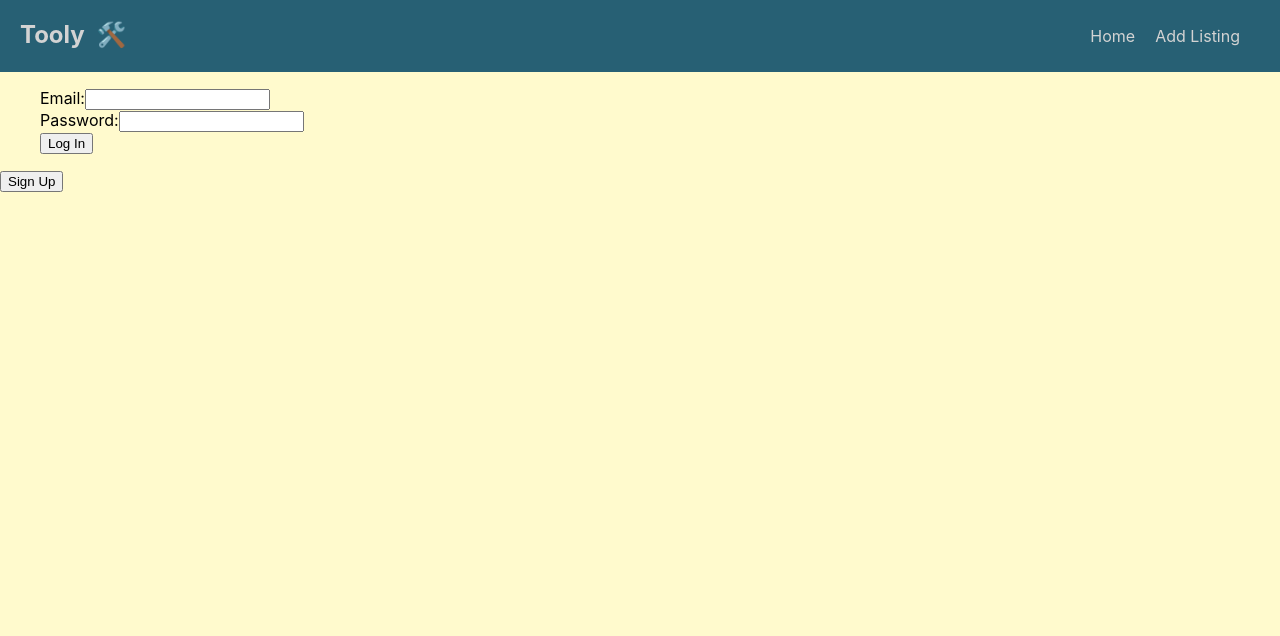
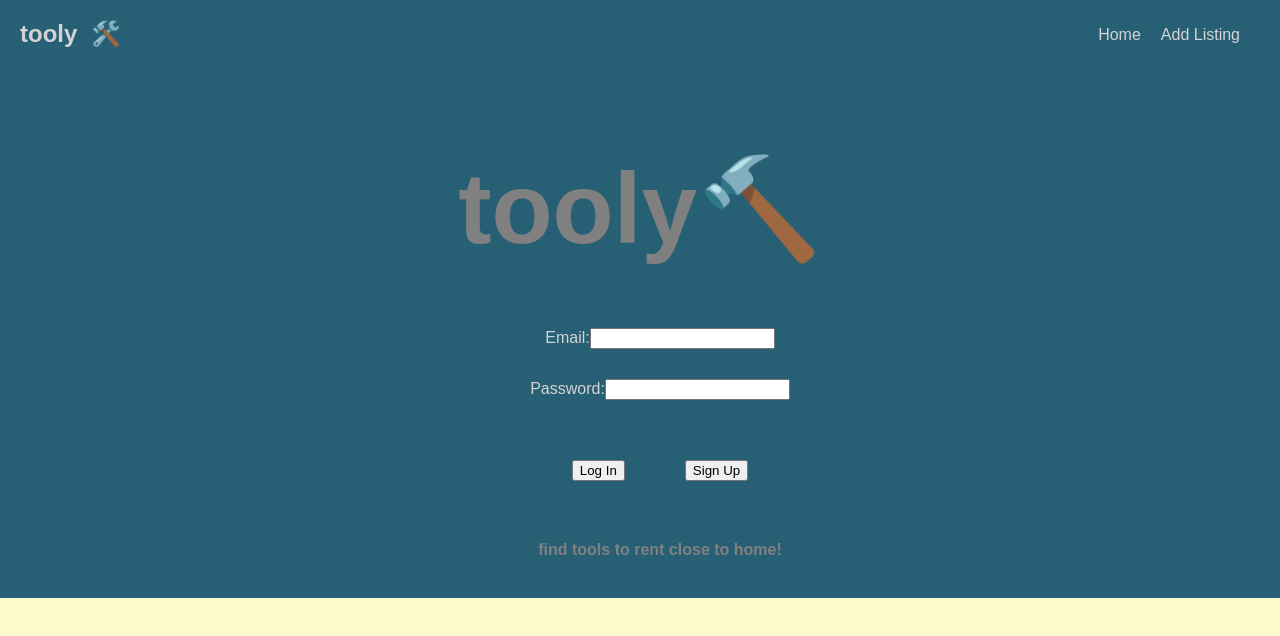
Before and after one commit to Squirtle-Squad-1150/Tooly, a React (Create React App) app in the folder frontend/: page / in a window 1280 px wide. Shown: the top 636 px of the page. Built offline with nearby package versions, Linux system fonts and the light colour scheme; no server answers.

Commit message:
styled signin/signup pages

```diff
--- a/frontend/src/App.css
+++ b/frontend/src/App.css
@@ -1,38 +1,13 @@
 .App {
-  text-align: center;
-}
-
-.App-logo {
-  height: 40vmin;
-  pointer-events: none;
-}
-
-@media (prefers-reduced-motion: no-preference) {
-  .App-logo {
-    animation: App-logo-spin infinite 20s linear;
-  }
-}
-
-.App-header {
-  background-color: #282c34;
-  min-height: 100vh;
-  display: flex;
-  flex-direction: column;
-  align-items: center;
-  justify-content: center;
-  font-size: calc(10px + 2vmin);
-  color: white;
+	text-align: center;
 }
 
 .App-link {
-  color: #61dafb;
+	color: #61dafb;
 }
 
-@keyframes App-logo-spin {
-  from {
-    transform: rotate(0deg);
-  }
-  to {
-    transform: rotate(360deg);
-  }
+@import url('https://fonts.googleapis.com/css2?family=Source+Serif+4:wght@400;800&display=swap');
+
+body {
+	font-family: 'Source Serif 4', sans-serif;
 }
--- a/frontend/src/components/Header/Header.js
+++ b/frontend/src/components/Header/Header.js
@@ -7,7 +7,7 @@ const Header = () => {
 			<nav className='navBar'>
 				<Link to='/toolcard' className='links'>
 					<h1 className='navTitle'>
-						Tooly &nbsp;
+						tooly &nbsp;
 						<span role='img' aria-label='hammer and wrench'>
 							🛠️
 						</span>
@@ -23,7 +23,7 @@ const Header = () => {
 						</li>
 						<li className='navLi'>
 							{' '}
-							<Link to='/add-listing' className='links' >
+							<Link to='/add-listing' className='links'>
 								Add Listing
 							</Link>
 						</li>
--- a/frontend/src/components/Header/header.css
+++ b/frontend/src/components/Header/header.css
@@ -8,6 +8,9 @@
 	display: flex;
 }
 
+.navTitle {
+	font-weight: 800;
+}
 .navTitle,
 .navBar {
 	display: flex;
--- a/frontend/src/components/SignIn/SignIn.css
+++ b/frontend/src/components/SignIn/SignIn.css
@@ -1,3 +1,156 @@
 .login-li {
-    list-style-type: none;
+	list-style-type: none;
+	margin: 30px;
 }
+
+.login-ul {
+	text-align: center;
+}
+
+.login-form {
+	background-color: #276074;
+	position: relative;
+	color: lightgray;
+}
+
+.login-button,
+.sign-up-button {
+	margin: 30px;
+}
+
+/* adapted from https://www.sliderrevolution.com/resources/css-text-animation/ */
+
+.tooly-header {
+	font-family: inherit;
+	perspective: 1000px;
+	text-align: center;
+	margin: 80px;
+	color: gray;
+	font-family: 'Source Serif 4', sans-serif;
+	font-weight: 800;
+}
+
+.tooly-header span {
+	cursor: pointer;
+	display: inline-block;
+	font-size: 100px;
+	user-select: none;
+	line-height: 0.8;
+}
+
+.tooly-header span:nth-child(1).active {
+	animation: balance 1.5s ease-out;
+	transform-origin: bottom left;
+}
+
+@keyframes balance {
+	0%,
+	100% {
+		transform: rotate(0deg);
+	}
+
+	30%,
+	60% {
+		transform: rotate(-45deg);
+	}
+}
+
+.tooly-header span:nth-child(2).active {
+	animation: shrinkjump 1s ease-in-out;
+	transform-origin: bottom center;
+}
+
+@keyframes shrinkjump {
+	10%,
+	35% {
+		transform: scale(2, 0.2) translate(0, 0);
+	}
+
+	45%,
+	50% {
+		transform: scale(1) translate(0, -150px);
+	}
+
+	80% {
+		transform: scale(1) translate(0, 0);
+	}
+}
+
+.tooly-header span:nth-child(3).active {
+	animation: falling 2s ease-out;
+	transform-origin: bottom center;
+}
+
+@keyframes falling {
+	12% {
+		transform: rotateX(240deg);
+	}
+
+	24% {
+		transform: rotateX(150deg);
+	}
+
+	36% {
+		transform: rotateX(200deg);
+	}
+
+	48% {
+		transform: rotateX(175deg);
+	}
+
+	60%,
+	85% {
+		transform: rotateX(180deg);
+	}
+
+	100% {
+		transform: rotateX(0deg);
+	}
+}
+
+.tooly-header span:nth-child(4).active {
+	animation: rotate 1s ease-out;
+}
+
+@keyframes rotate {
+	20%,
+	80% {
+		transform: rotateY(180deg);
+	}
+
+	100% {
+		transform: rotateY(360deg);
+	}
+}
+
+.tooly-header span:nth-child(5).active {
+	animation: toplong 1.5s linear;
+}
+
+@keyframes toplong {
+	10%,
+	40% {
+		transform: translateY(-48vh) scaleY(1);
+	}
+
+	90% {
+		transform: translateY(-48vh) scaleY(4);
+	}
+}
+
+.tooly-header span:nth-child(6).active {
+	animation: balance 1.5s ease-out;
+	transform-origin: bottom left;
+}
+
+@keyframes balance {
+	0%,
+	100% {
+		transform: rotate(0deg);
+	}
+
+	30%,
+	60% {
+		transform: rotate(-45deg);
+	}
+}
--- a/frontend/src/components/SignIn/SignIn.js
+++ b/frontend/src/components/SignIn/SignIn.js
@@ -9,18 +9,45 @@ function SignIn(props) {
 		password: '',
 	});
 
+	const [token, setToken] = useState('');
+
 	const navigate = useNavigate();
 
 	function handleSubmit(event) {
-		event.preventDefault();
-		axios.post('http://localhost:8000/users').then((res) => {
+		// event.preventDefault();
+		axios.post('http://localhost:8000/signin').then((res) => {
 			console.log(res);
 			navigate('/toolcard');
 		});
 	}
 
+	const spans = document.querySelectorAll('.tooly-header span');
+
+	spans.forEach((span, idx) => {
+		span.addEventListener('click', (e) => {
+			e.target.classList.add('active');
+		});
+		span.addEventListener('animationend', (e) => {
+			e.target.classList.remove('active');
+		});
+
+		// Initial animation
+		setTimeout(() => {
+			span.classList.add('active');
+		}, 750 * (idx + 1));
+	});
+
 	return (
 		<main className='login-form'>
+			<br />
+			<div class='tooly-header'>
+				<span>t</span>
+				<span>o</span>
+				<span>o</span>
+				<span>l</span>
+				<span>y</span>
+				<span>🔨</span>
+			</div>
 			<form onSubmit={handleSubmit}>
 				<ul className='login-ul'>
 					<li className='login-li'>
@@ -53,12 +80,14 @@ function SignIn(props) {
 						<button className='login-button' type='submit'>
 							Log In
 						</button>
+						<Link to='/signup' className='links'>
+							<button className='sign-up-button'>Sign Up</button>
+						</Link>
 					</li>
+					<h4 style={{ color: 'gray' }}>find tools to rent close to home!</h4>
+					<br />
 				</ul>
 			</form>
-			<Link to='/signup' className='links'>
-				<button className='sign-up-button'>Sign Up</button>
-			</Link>
 		</main>
 	);
 }
--- a/frontend/src/components/SignUp/SignUp.js
+++ b/frontend/src/components/SignUp/SignUp.js
@@ -17,16 +17,61 @@ function SignUp(props) {
 
 	function handleSubmit(event) {
 		event.preventDefault();
-		axios.post('http://localhost:8000/signup/').then((res) => {
-			console.log(res);
-			navigate('/signin');
+		// axios
+		// 	.post('http://localhost:8000/signup/', {
+		// 		email: newUser.email,
+		// 		password: newUser.password,
+		// 	})
+		// 	.then((res) => {
+		// 		console.log(res);
+		// 		navigate('/signin');
+		// 	});
+		// console.log(newUser);
+		fetch('http://localhost:8000/signup/', {
+			method: 'POST',
+			body: JSON.stringify(newUser),
+			headers: {
+				'Content-Type': 'application/json',
+			},
+		})
+			.then((res) => {
+				console.log(res);
+				return res.json();
+			})
+			.then((res) => {
+				navigate('/signin');
+				console.log(res);
+			});
+	}
+
+	const spans = document.querySelectorAll('.tooly-header span');
+
+	spans.forEach((span, idx) => {
+		span.addEventListener('click', (e) => {
+			e.target.classList.add('active');
 		});
-		console.log(newUser);
-	}
+		span.addEventListener('animationend', (e) => {
+			e.target.classList.remove('active');
+		});
+
+		// Initial animation
+		setTimeout(() => {
+			span.classList.add('active');
+		}, 750 * (idx + 1));
+	});
 
 	return (
 		<main className='sign-up-form'>
 			<form className='sign-up-form' onSubmit={handleSubmit}>
+				<br />
+				<div class='tooly-header'>
+					<span>t</span>
+					<span>o</span>
+					<span>o</span>
+					<span>l</span>
+					<span>y</span>
+					<span>🔨</span>
+				</div>
 				<ul className='sign-up-form-ul'>
 					<li className='sign-up-form-li'>
 						<label className='sign-up-form-label' htmlFor='new-user'>
@@ -64,6 +109,8 @@ function SignUp(props) {
 							</button>
 						</Link>
 					</li>
+					<h4 style={{ color: 'gray' }}>find tools to rent close to home!</h4>
+					<br />
 				</ul>
 			</form>
 		</main>
--- a/frontend/src/components/SignUp/signUp.css
+++ b/frontend/src/components/SignUp/signUp.css
@@ -1,3 +1,151 @@
 .sign-up-form-li {
 	list-style-type: none;
+	margin: 30px;
 }
+
+.sign-up-form {
+	background-color: #276074;
+	position: relative;
+	color: lightgray;
+}
+
+.sign-up-form-ul {
+	text-align: center;
+}
+
+/* adapted from https://www.sliderrevolution.com/resources/css-text-animation/ */
+
+.tooly-header {
+	font-family: inherit;
+	perspective: 1000px;
+	text-align: center;
+	margin: 80px;
+	color: gray;
+	font-family: 'Source Serif 4', sans-serif;
+	font-weight: 800;
+}
+
+.tooly-header span {
+	cursor: pointer;
+	display: inline-block;
+	font-size: 100px;
+	user-select: none;
+	line-height: 0.8;
+}
+
+.tooly-header span:nth-child(1).active {
+	animation: balance 1.5s ease-out;
+	transform-origin: bottom left;
+}
+
+@keyframes balance {
+	0%,
+	100% {
+		transform: rotate(0deg);
+	}
+
+	30%,
+	60% {
+		transform: rotate(-45deg);
+	}
+}
+
+.tooly-header span:nth-child(2).active {
+	animation: shrinkjump 1s ease-in-out;
+	transform-origin: bottom center;
+}
+
+@keyframes shrinkjump {
+	10%,
+	35% {
+		transform: scale(2, 0.2) translate(0, 0);
+	}
+
+	45%,
+	50% {
+		transform: scale(1) translate(0, -150px);
+	}
+
+	80% {
+		transform: scale(1) translate(0, 0);
+	}
+}
+
+.tooly-header span:nth-child(3).active {
+	animation: falling 2s ease-out;
+	transform-origin: bottom center;
+}
+
+@keyframes falling {
+	12% {
+		transform: rotateX(240deg);
+	}
+
+	24% {
+		transform: rotateX(150deg);
+	}
+
+	36% {
+		transform: rotateX(200deg);
+	}
+
+	48% {
+		transform: rotateX(175deg);
+	}
+
+	60%,
+	85% {
+		transform: rotateX(180deg);
+	}
+
+	100% {
+		transform: rotateX(0deg);
+	}
+}
+
+.tooly-header span:nth-child(4).active {
+	animation: rotate 1s ease-out;
+}
+
+@keyframes rotate {
+	20%,
+	80% {
+		transform: rotateY(180deg);
+	}
+
+	100% {
+		transform: rotateY(360deg);
+	}
+}
+
+.tooly-header span:nth-child(5).active {
+	animation: toplong 1.5s linear;
+}
+
+@keyframes toplong {
+	10%,
+	40% {
+		transform: translateY(-48vh) scaleY(1);
+	}
+
+	90% {
+		transform: translateY(-48vh) scaleY(4);
+	}
+}
+
+.tooly-header span:nth-child(6).active {
+	animation: balance 1.5s ease-out;
+	transform-origin: bottom left;
+}
+
+@keyframes balance {
+	0%,
+	100% {
+		transform: rotate(0deg);
+	}
+
+	30%,
+	60% {
+		transform: rotate(-45deg);
+	}
+}
--- a/frontend/src/components/ToolCard/toolCard.css
+++ b/frontend/src/components/ToolCard/toolCard.css
@@ -43,6 +43,7 @@
 	justify-content: center;
 	align-content: center;
 	padding: 5px;
+	color: black;
 }
 
 .cardBtns {
--- a/frontend/src/index.css
+++ b/frontend/src/index.css
@@ -11,3 +11,7 @@ code {
 	font-family: source-code-pro, Menlo, Monaco, Consolas, 'Courier New',
 		monospace;
 }
+
+button {
+	font-family: inherit;
+}
```
Lines whose indentation alone changed are shown as unchanged.
